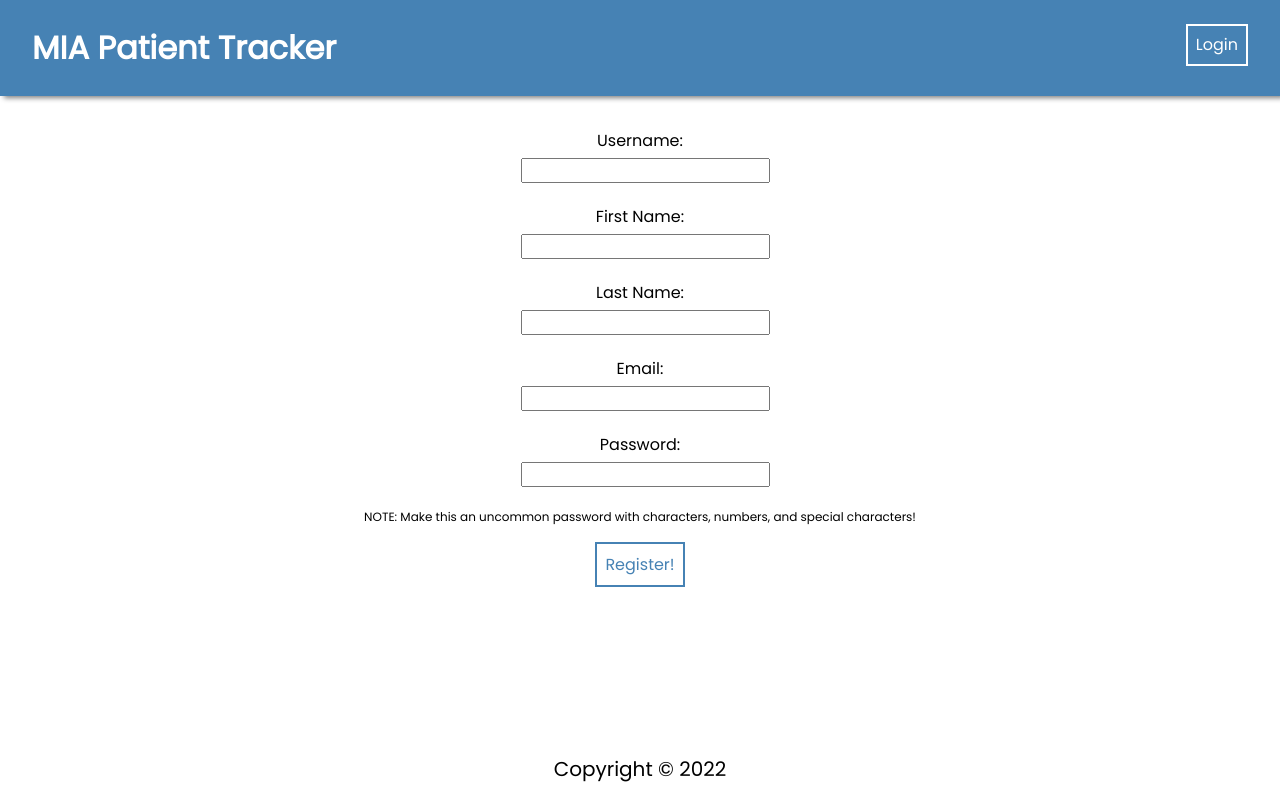
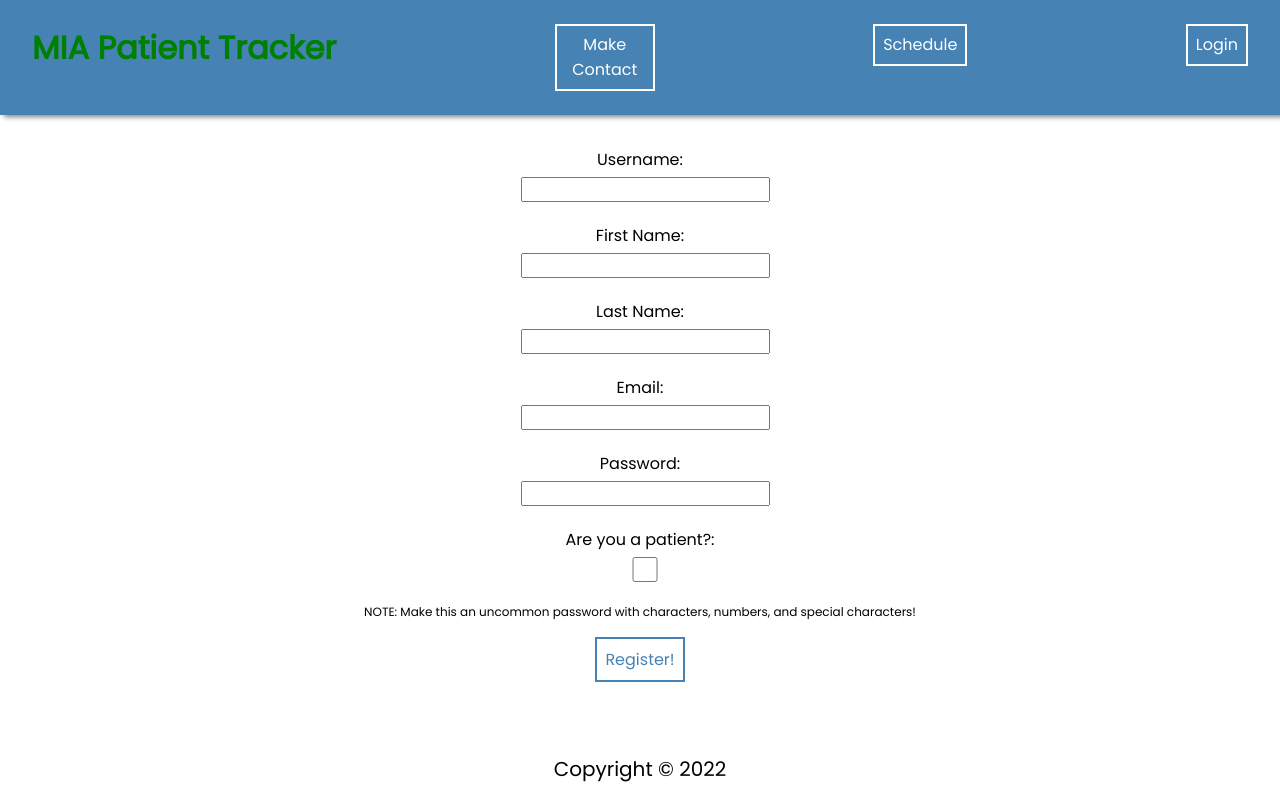
Before and after one commit to Code-Rydor/MIA_Patient_Tracker, a React (Create React App) app in the folder frontend/: page /register in a window 1280 px wide. Built offline with nearby package versions, Linux system fonts and the light colour scheme.

Commit message:
Installed react bootstrap package + Added 2 buttons to nav bar component + Added is_patient checkbox to register page

```diff
--- a/frontend/package.json
+++ b/frontend/package.json
@@ -7,11 +7,14 @@
     "@testing-library/react": "^12.1.2",
     "@testing-library/user-event": "^13.5.0",
     "axios": "^0.26.0",
+    "bootstrap": "^5.1.3",
     "jwt-decode": "^3.1.2",
     "react": "^17.0.2",
+    "react-bootstrap": "^2.3.1",
     "react-dom": "^17.0.2",
     "react-router-dom": "^6.2.1",
     "react-scripts": "5.0.0",
+    "styled-components": "^5.3.5",
     "web-vitals": "^2.1.4"
   },
   "scripts": {
--- a/frontend/src/components/NavBar/NavBar.jsx
+++ b/frontend/src/components/NavBar/NavBar.jsx
@@ -11,15 +11,17 @@ const Navbar = () => {
     <div className="navBar">
       <ul>
         <li className="brand">
-          <Link to="/" style={{ textDecoration: "none", color: "white" }}>
+          <Link to="/" style={{ textDecoration: "none", color: "green" }}>
             <b>MIA Patient Tracker</b>
           </Link>
         </li>
+        <li><button onClick={() => navigate("/tobecontacted")}>Make Contact</button></li>
+        <li><button onClick={() => navigate("/schedule")}>Schedule</button></li>
         <li>
           {user ? (
             <button onClick={logoutUser}>Logout</button>
           ) : (
-            <button onClick={() => navigate("/login")}>Login</button>
+              <button onClick={() => navigate("/login")}>Login</button>
           )}
         </li>
       </ul>
--- a/frontend/src/pages/RegisterPage/RegisterPage.js
+++ b/frontend/src/pages/RegisterPage/RegisterPage.js
@@ -10,6 +10,7 @@ const RegisterPage = () => {
     password: "",
     firstName: "",
     lastName: "",
+    is_patient: "",
   };
   const [formData, handleInputChange, handleSubmit] = useCustomForm(
     defaultValues,
@@ -64,6 +65,15 @@ const RegisterPage = () => {
             onChange={handleInputChange}
           />
         </label>
+        <label>
+          Are you a patient?:{" "}
+          <input
+            type="checkbox"
+            name="is_patient"
+            value={formData.is_patient}
+            onChange={handleInputChange}
+          />
+        </label>
         <p style={{ fontSize: "12px" }}>
           NOTE: Make this an uncommon password with characters, numbers, and
           special characters!
```
Also changed, not shown: 1 other file (tests, documents, lock files or other folders).
